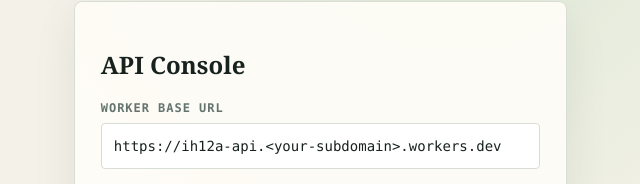
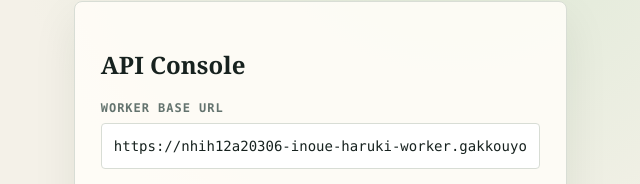
Before and after one commit to TipsSenka/NHIH12A20306-INOUE-HARUKI, a plain HTML site: page pages/index.html in a window 1280 px wide. Shown: the part 141-325 px from the top of the page, 633-1273 px from the left. Drawn offline with Linux system fonts and the light colour scheme.

Commit message:
バックエンド書き換え

```diff
--- a/pages/index.html
+++ b/pages/index.html
@@ -265,7 +265,7 @@
           <input
             id="base-url"
             type="url"
-            value="https://ih12a-api.<your-subdomain>.workers.dev"
+            value="https://nhih12a20306-inoue-haruki-worker.gakkouyou0225.workers.dev"
             autocomplete="url"
           />
           <div class="actions">
```
Also changed, not shown: README.md.
